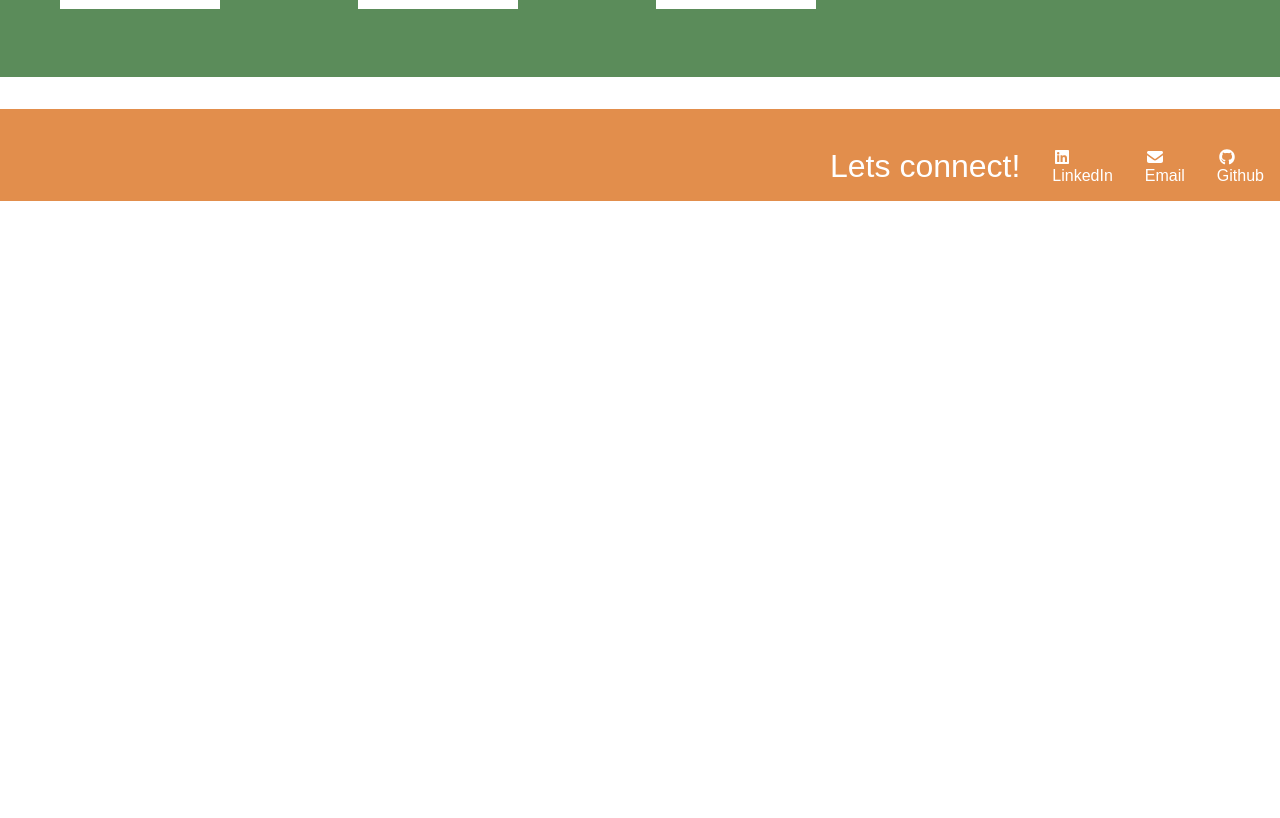
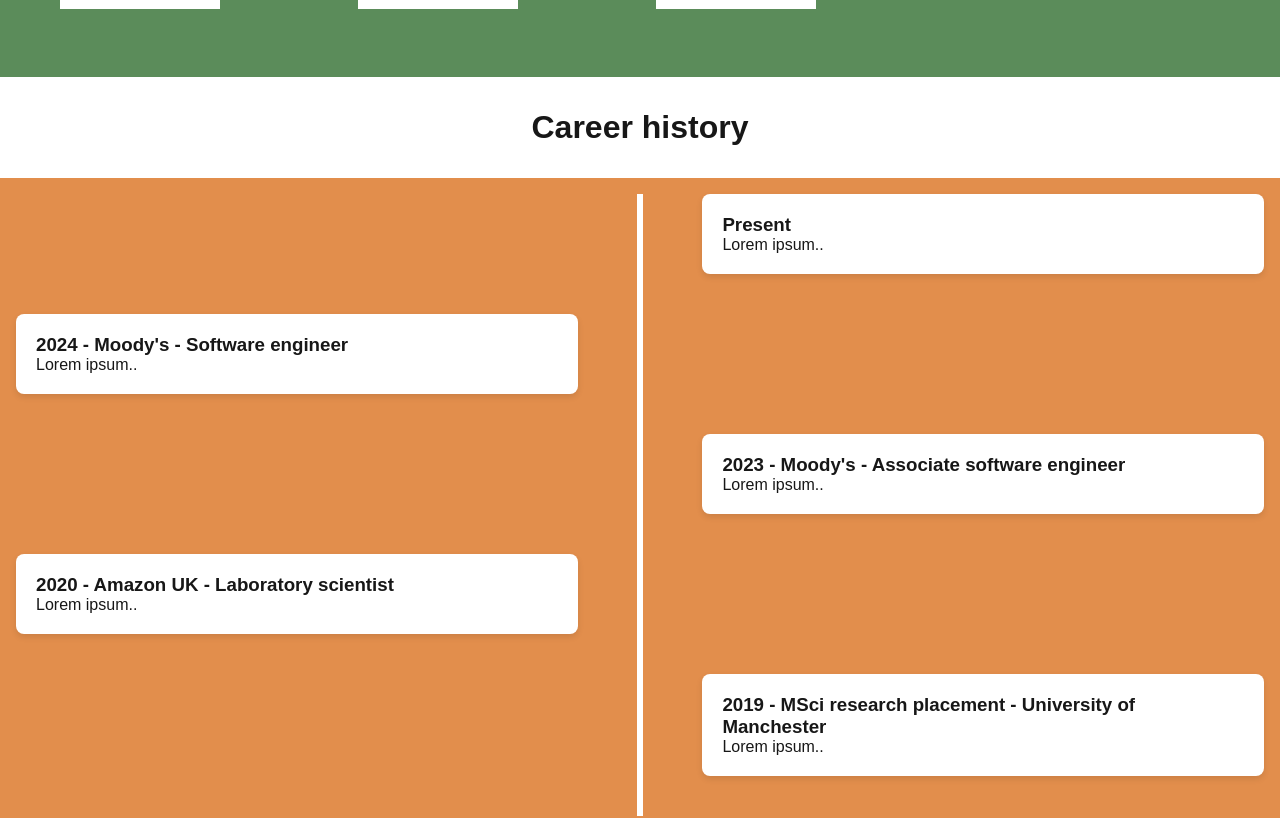
Before and after one commit to joeglDev/Personal-dev-website, a Next.js app: page / in a window 1280 px wide. Shown: the part 1918-2736 px from the top of the page. Before the commit the page ends 2119 px from the top, so only its background shows below. Built offline with nearby package versions, Linux system fonts and the light colour scheme.

Commit message:
initial implementation of timeline

```diff
--- a/src/app/page.tsx
+++ b/src/app/page.tsx
@@ -1,4 +1,4 @@
-import { Competencies, Introduction } from "@/main-view";
+import { Competencies, Introduction, Timeline } from "@/main-view";
 import { Metadata } from "next";
 
 export const metadata: Metadata = {
@@ -12,6 +12,7 @@
     <>
       <Introduction />
       <Competencies />
+      <Timeline />
     </>
   );
 }
--- a/src/main-view/index.ts
+++ b/src/main-view/index.ts
@@ -1,2 +1,3 @@
 export * from "./competencies";
 export * from "./introduction";
+export * from "./timeline";
--- a/src/main-view/introduction/Introduction.tsx
+++ b/src/main-view/introduction/Introduction.tsx
@@ -19,7 +19,12 @@
         quality={100}
         width={800}
         height={600}
-        style={{ margin: "auto", borderRadius: "10%", maxHeight: "600px", maxWidth: "800px" }}
+        style={{
+          margin: "auto",
+          borderRadius: "10%",
+          maxHeight: "600px",
+          maxWidth: "800px",
+        }}
         layout="responsive"
         sizes="(max-width: 768px) 100vw, (max-width: 1080px) 100vw,  20vw"
       />
--- /dev/null
+++ b/src/main-view/timeline/Timeline.module.css
@@ -0,0 +1,52 @@
+/* Main timeline container */
+.timeline {
+  position: relative;
+  margin: 32px 0;
+  background-color: var(--secondary);
+  padding: 16px;
+}
+
+/* Vertical line connecting timeline items */
+.timeline::before {
+  content: "";
+  position: absolute;
+  left: 50%;
+  width: 6px;
+  height: calc(100% - 32px);
+  background: var(--background);
+  transform: translateX(-50%);
+}
+
+/* Container for timeline items */
+.containerLeft,
+.containerRight {
+  width: 100%;
+  display: flex;
+  justify-content: space-between;
+  margin-bottom: 40px;
+}
+
+/* Content styling */
+.content {
+  width: calc(50% - 20px);
+  padding: 20px;
+  background: white;
+  border-radius: 8px;
+  box-shadow: 0 3px 6px rgba(0, 0, 0, 0.1);
+}
+
+/* Left side positioning */
+.containerLeft .content {
+  margin-left: 55%;
+}
+
+/* Right side positioning */
+.containerRight .content {
+  margin-right: 55%;
+}
+
+.timelineTitle {
+  text-align: center;
+  margin: 16px 0;
+  font-size: var(--header-font-size-medium);
+}
--- /dev/null
+++ b/src/main-view/timeline/Timeline.tsx
@@ -0,0 +1,44 @@
+import styles from "./Timeline.module.css";
+
+export const Timeline = () => {
+  return (
+    <>
+      <h2 className={styles.timelineTitle}>Career history</h2>
+
+      <section className={styles.timeline}>
+        <div className={styles.containerLeft}>
+          <div className={styles.content}>
+            <h3>Present</h3>
+            <p>Lorem ipsum..</p>
+          </div>
+        </div>
+        <div className={styles.containerRight}>
+          <div className={styles.content}>
+            <h3>2024 - Moody&apos;s - Software engineer</h3>
+            <p>Lorem ipsum..</p>
+          </div>
+        </div>
+
+        <div className={styles.containerLeft}>
+          <div className={styles.content}>
+            <h3>2023 - Moody&apos;s - Associate software engineer</h3>
+            <p>Lorem ipsum..</p>
+          </div>
+        </div>
+        <div className={styles.containerRight}>
+          <div className={styles.content}>
+            <h3>2020 - Amazon UK - Laboratory scientist</h3>
+            <p>Lorem ipsum..</p>
+          </div>
+        </div>
+
+        <div className={styles.containerLeft}>
+          <div className={styles.content}>
+            <h3>2019 - MSci research placement - University of Manchester</h3>
+            <p>Lorem ipsum..</p>
+          </div>
+        </div>
+      </section>
+    </>
+  );
+};
--- /dev/null
+++ b/src/main-view/timeline/index.ts
@@ -0,0 +1 @@
+export * from "./Timeline";
--- a/src/share/footer/Footer.module.css
+++ b/src/share/footer/Footer.module.css
@@ -5,7 +5,7 @@
   align-items: flex-end;
   justify-content: end;
   padding: 16px 16px;
-  background-color: var(--secondary);
+  background-color: var(--primary);
 }
 
 .iconContainer {
```
Also changed, not shown: src/main-view/introduction/Introduction.module.css (indentation only).
